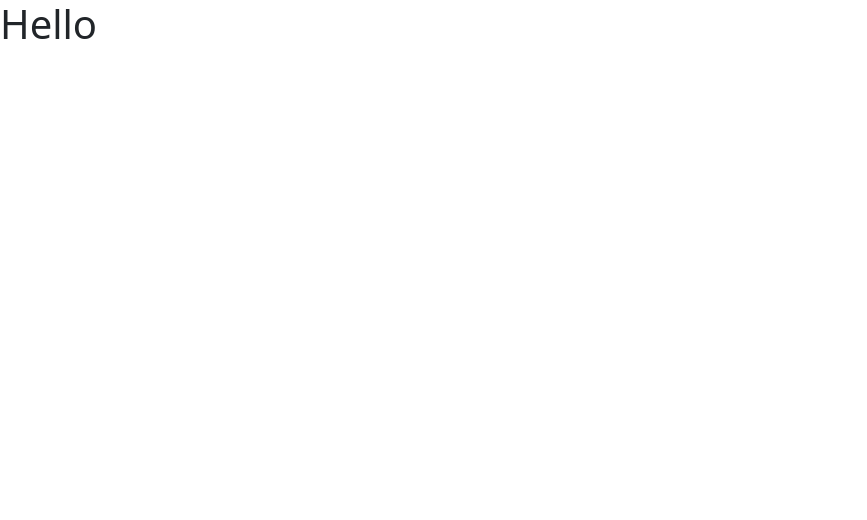
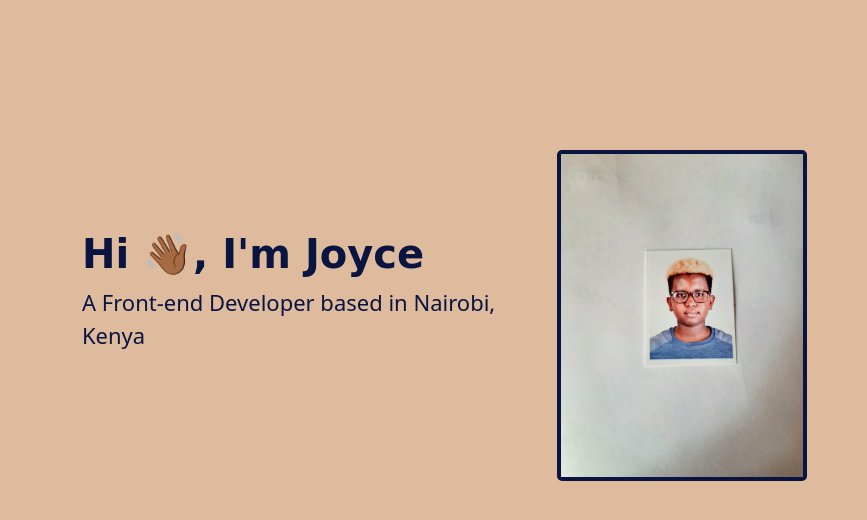
Before and after one commit to JoyceKyalo/portfolio-project, a plain HTML site: page index.html in a window 1280 px wide. Shown: the whole page, without its empty margins (0-867 px from the left). Drawn offline with nearby package versions, Linux system fonts and the light colour scheme; a web font is replaced by a local one.

Commit message:
Added homepage hero and my image

```diff
--- a/index.html
+++ b/index.html
@@ -4,6 +4,7 @@
     <meta charset="UTF-8" />
     <meta http-equiv="X-UA-Compatible" content="IE=edge" />
     <meta name="viewport" content="width=device-width, initial-scale=1.0" />
+    <title>Front-end Developer - Joyce Kyalo</title>
     <link
       href="https://cdn.jsdelivr.net/npm/bootstrap@5.0.2/dist/css/bootstrap.min.css"
       rel="stylesheet"
@@ -26,9 +27,22 @@
       src="https://kit.fontawesome.com/e648c477e9.js"
       crossorigin="anonymous"
     ></script>
-    <title>Front-end Developer - Joyce Kyalo</title>
   </head>
   <body>
-    <h1>Hello</h1>
+    <div class="container">
+      <div class="row">
+        <div class="col-sm-5 hero">
+          <h1>Hi 👋🏾, I'm Joyce</h1>
+          <p>A Front-end Developer based in Nairobi, Kenya</p>
+        </div>
+        <div class="col-sm-7">
+          <img
+            src="/images/photo.jpg"
+            alt="A picture of me"
+            class="img-fluid"
+          />
+        </div>
+      </div>
+    </div>
   </body>
 </html>
--- a/src/style.css
+++ b/src/style.css
@@ -0,0 +1,31 @@
+:root {
+  --header-font: "Arima", cursive;
+  --content-font: "Roboto Serif", serif;
+  --font-color: #091441;
+}
+
+body {
+  color: var(--font-color);
+  background: #dfbb9e;
+}
+
+h1 {
+  font-family: var(--header-font);
+  font-weight: bold;
+}
+
+img {
+  width: 250px;
+  margin-top: 150px;
+  border: 4px solid var(--font-color);
+  border-radius: 5px;
+}
+
+.hero {
+  margin-top: 230px;
+}
+
+.hero p {
+  font-size: 22px;
+  font-weight: 400;
+}
```
Also changed, not shown: images/photo.jpg (added).
